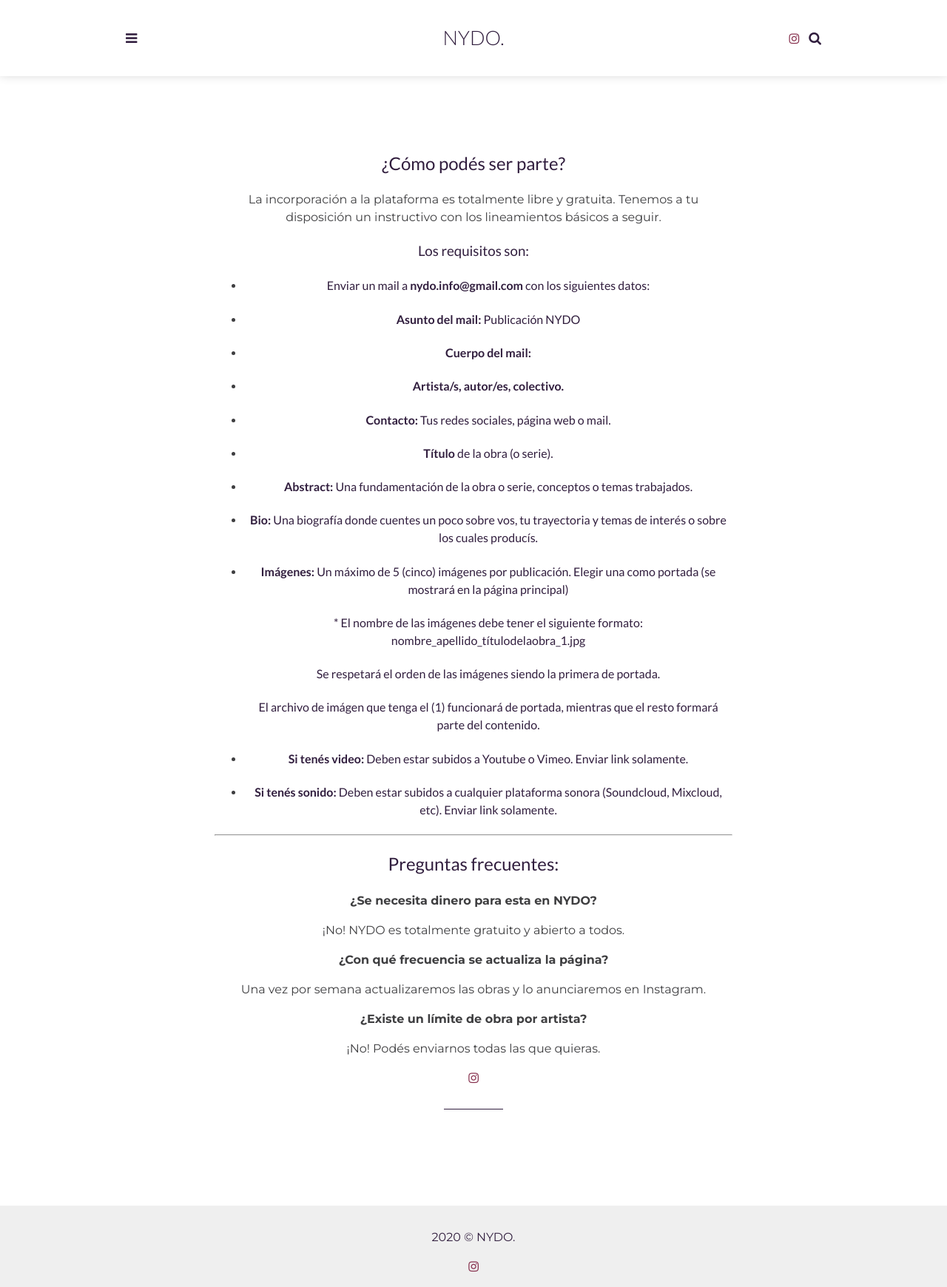
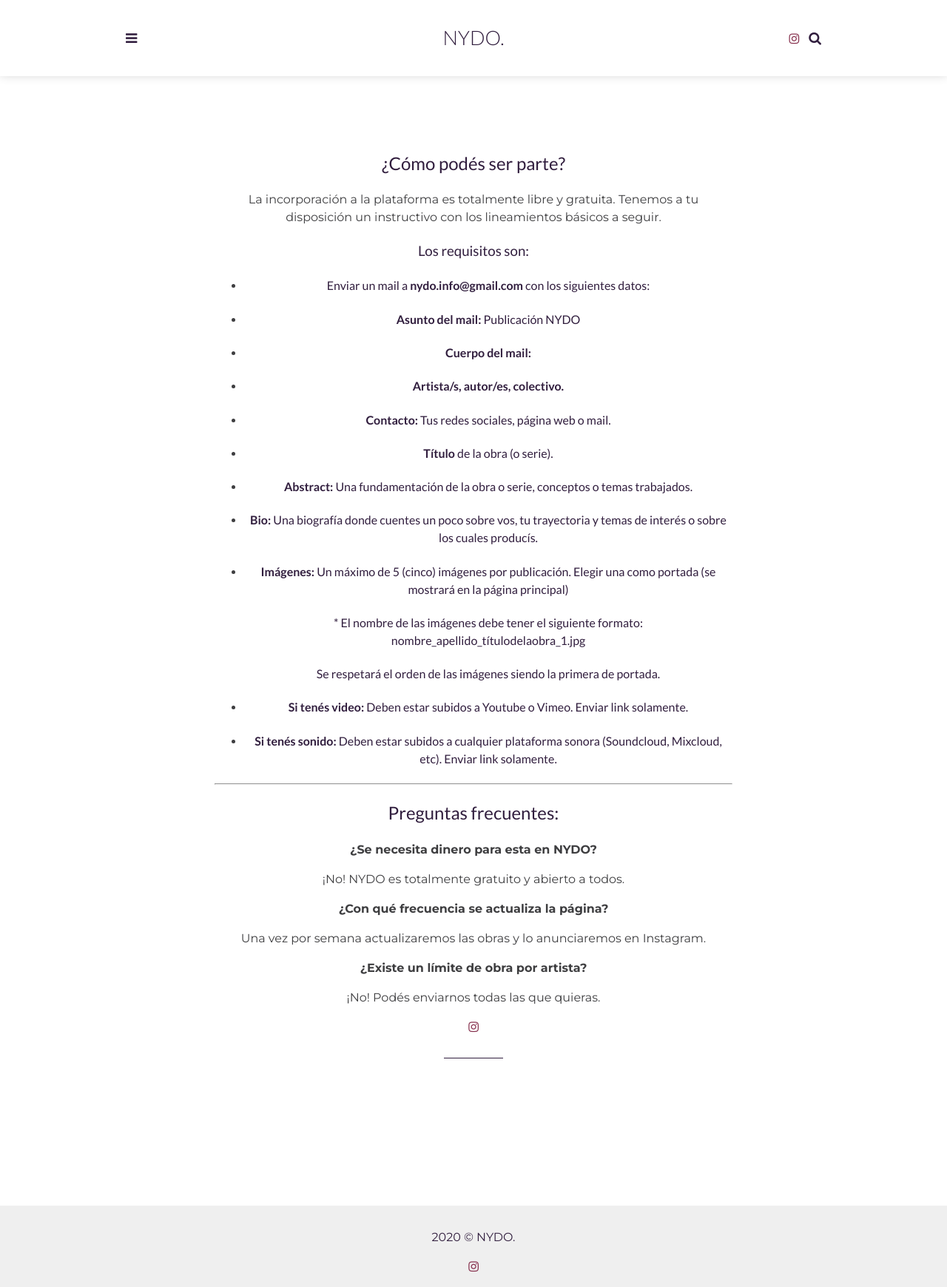
Before and after one commit to nydo/nydo.github.io, a Jekyll site: the page built from _pages/formar_parte.html, in a window 1280 px wide. Shown: the whole page at 74% size. Built offline with Jekyll 4.4.1, drawn with Linux system fonts in a browser that asks for light colours.

Commit message:
Update formar_parte.html

```diff
--- a/_pages/formar_parte.html
+++ b/_pages/formar_parte.html
@@ -25,7 +25,6 @@
       <li><h4><b>Imágenes: </b> Un máximo de 5 (cinco) imágenes por publicación. Elegir una como portada (se mostrará en la página principal)</h4></li>
       <h4>* El nombre de las imágenes debe tener el siguiente formato: nombre_apellido_títulodelaobra_1.jpg</h4>
       <h4>Se respetará el orden de las imágenes siendo la primera de portada.</h4>
-      <h4>El archivo de imágen que tenga el (1) funcionará de portada, mientras que el resto formará parte del contenido.</h4>
       <li><h4><b>Si tenés video: </b> Deben estar subidos a Youtube o Vimeo. Enviar link solamente.</h4></li>
        <li><h4><b>Si tenés sonido: </b> Deben estar subidos a cualquier plataforma sonora (Soundcloud, Mixcloud, etc). Enviar link solamente.</h4></li>
 
```
